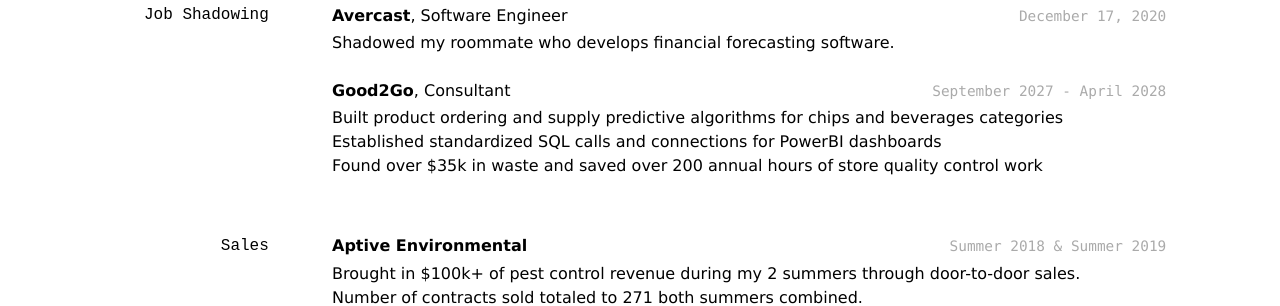
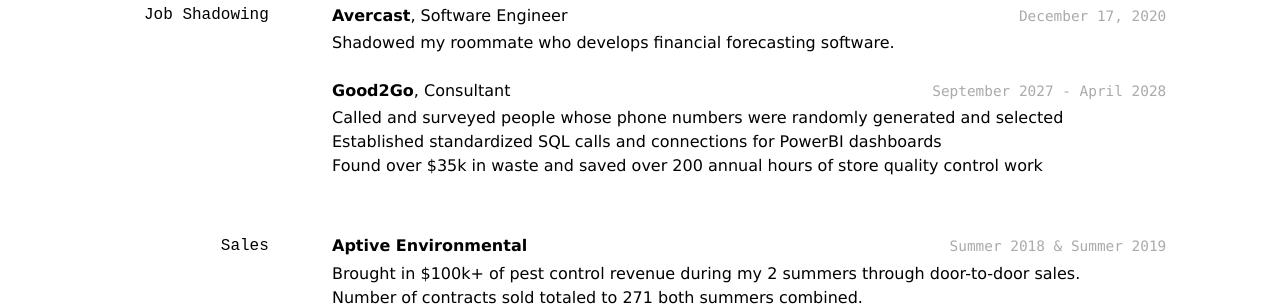
Before and after one commit to atk15003/atkins_resume, a Jekyll site: the page built from docs/index.md, in a window 1280 px wide. Shown: the part 516-822 px from the top of the page. Built offline with Jekyll 4.4.1, drawn with Linux system fonts in a browser that asks for light colours.

Commit message:
Started Dynata info!

```diff
--- a/docs/index.md
+++ b/docs/index.md
@@ -43,7 +43,7 @@ __Avercast__, Software Engineer
 `September 2027 - April 2028`
 __Good2Go__, Consultant
 
-- Built product ordering and supply predictive algorithms for chips and beverages categories
+- Called and surveyed people whose phone numbers were randomly generated and selected
 - Established standardized SQL calls and connections for PowerBI dashboards
 - Found over $35k in waste and saved over 200 annual hours of store quality control work
 
```
